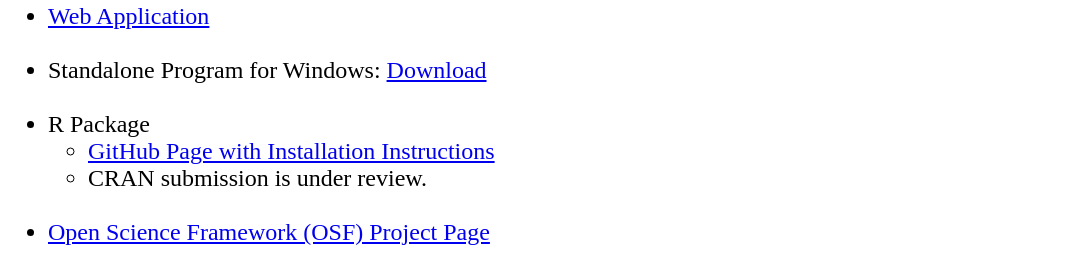
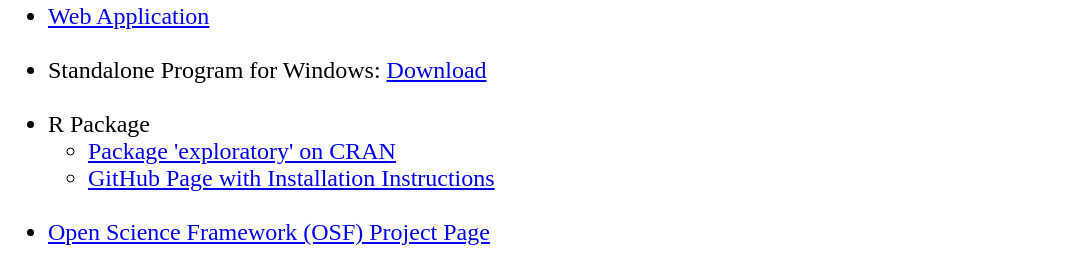
Before and after one commit to jinkim3/exploratory_only_website, a plain HTML site: page index.html in a window 1280 px wide. Shown: the part 664-934 px from the top of the page, without its empty margins (0-1069 px from the left). Drawn offline with Linux system fonts and the light colour scheme.

Commit message:
Update index.html

```diff
--- a/index.html
+++ b/index.html
@@ -52,15 +52,14 @@
             <li style="list-style: none; display: inline">
                 <ul>
                     <li>
+                        <a href="https://cran.r-project.org/package=exploratory"
+                        target="_blank">
+                        Package 'exploratory' on CRAN</a>
+                    </li>
+                    <li>
                         <a href="https://github.com/jinkim3/exploratory"
                         target="_blank">
                         GitHub Page with Installation Instructions</a>
-                    </li>
-                    <li>
-                        <!--<a href="https://cran.r-project.org/package=exploratory"
-                        target="_blank">
-                        -->
-                        CRAN submission is under review.</a>
                     </li>
                 </ul>
             </li>
```
